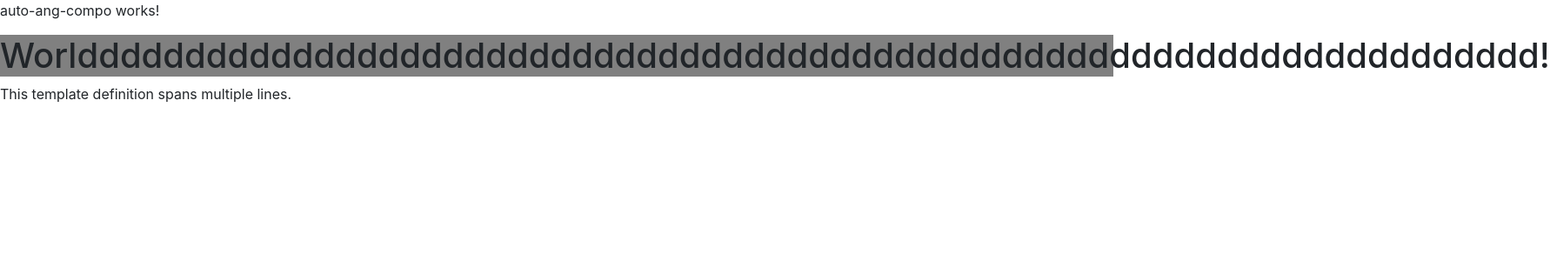
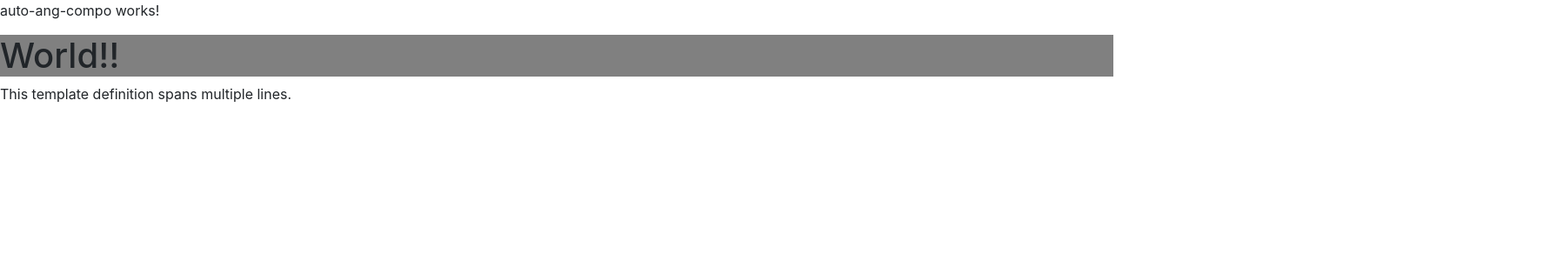
Before and after one commit to FaizyLhr/first-angular-app, an Angular app: page / in a window 1280 px wide. Shown: the top 300 px of the page at 87% size, 1782 px wide, since content can reach past the window. Built offline with nearby package versions, Linux system fonts and the light colour scheme.

Commit message:
Upadted Manual Geneated Component

```diff
--- a/src/app/MyComponents/man-ang-compo/man-ang-compo.component.css
+++ b/src/app/MyComponents/man-ang-compo/man-ang-compo.component.css
@@ -1,4 +1,10 @@
+p {
+  margin: 900px;
+}
 h1 {
   font-weight: normal;
   background-color: blue;
 }
+body {
+  display: block;
+}
--- a/src/app/MyComponents/man-ang-compo/man-ang-compo.component.html
+++ b/src/app/MyComponents/man-ang-compo/man-ang-compo.component.html
@@ -1,17 +1,16 @@
-<h1>
-  Hello
-  Worldddddddddddddddddddddddddddddddddddddddddddddddddddddddddddddddddddd!
-</h1>
-<p>This template definition spans multiple lines.</p>
-<h1>
-  Hello
-  Worldddddddddddddddddddddddddddddddddddddddddddddddddddddddddddddddddddd!
-</h1>
-<h1>
-  Hello
-  Worldddddddddddddddddddddddddddddddddddddddddddddddddddddddddddddddddddd!
-</h1>
-<h1>
-  Hello
-  Worldddddddddddddddddddddddddddddddddddddddddddddddddddddddddddddddddddd!
-</h1>
+<p>man-ang-compo works!</p>
+
+<div class="row">
+  <div class="col-12">
+    <h1>manually Generated Component</h1>
+    <ul>
+      <li>Compo 1</li>
+      <li>Compo 2</li>
+      <li>Compo 3</li>
+      <li>Compo 4</li>
+      <li>Compo 5</li>
+      <li>Compo 6</li>
+      <li>Compo 7</li>
+    </ul>
+  </div>
+</div>
--- a/src/app/MyComponents/man-ang-compo/man-ang-compo.component.ts
+++ b/src/app/MyComponents/man-ang-compo/man-ang-compo.component.ts
@@ -1,13 +1,12 @@
-import { Component } from '@angular/core';
+import { Component, ViewEncapsulation } from '@angular/core';
 
 @Component({
   selector: 'app-man-ang-compo',
-  template: `<h1>
-      Worldddddddddddddddddddddddddddddddddddddddddddddddddddddddddddddddddddd!
-    </h1>
+  template: `<h1>World!!</h1>
     <p>This template definition spans multiple lines.</p> `,
-  //   templateUrl: './man-ang-compo.component.html',
-  //   styleUrls: ['./man-ang-compo.component.css'],
+  // templateUrl: './man-ang-compo.component.html',
+  // styleUrls: ['./man-ang-compo.component.css'],
   styles: ['h1 { background-color: grey; }'],
+  encapsulation: ViewEncapsulation.None,
 })
 export class manAngCompoComponent {}
```
